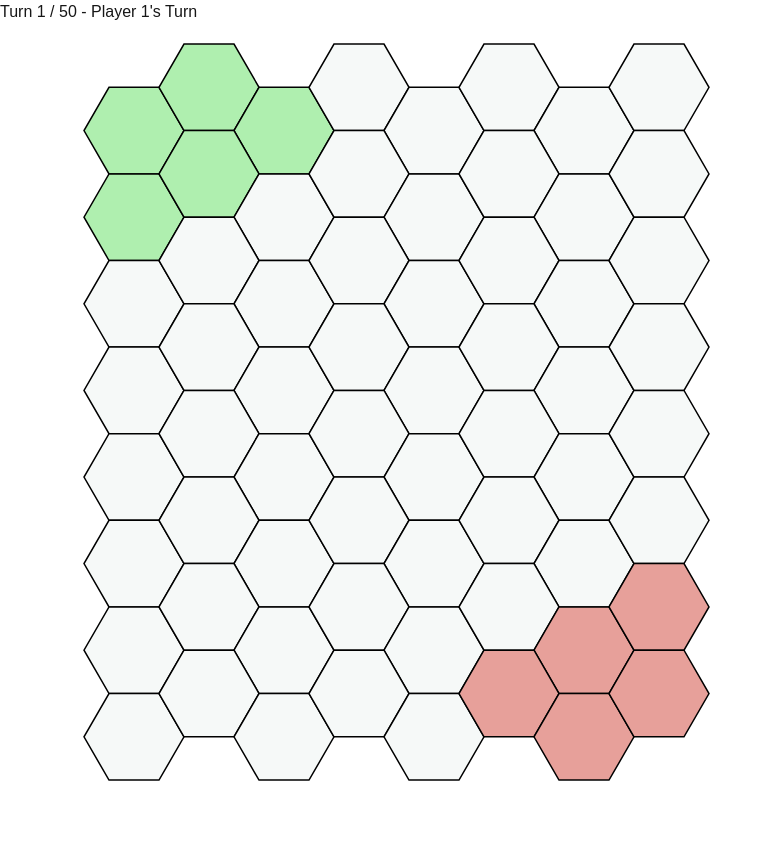
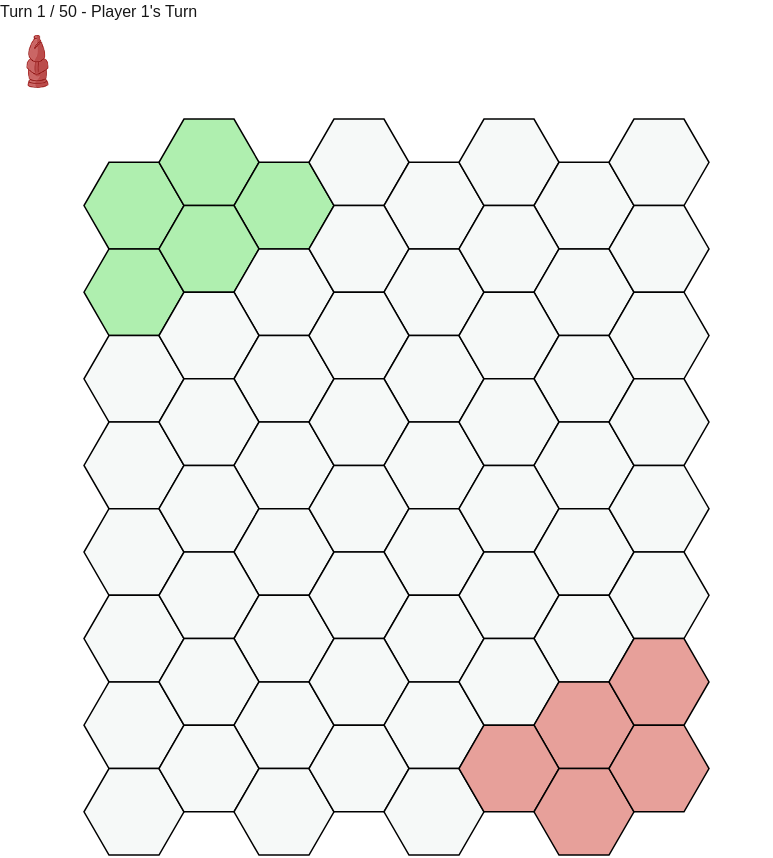
Before and after one commit to navyney/KOMBAT, a Next.js app in the folder frontend/: page /GamePage in a window 1280 px wide. Shown: the top 858 px of the page, without its empty margins (0-773 px from the left). Built offline with nearby package versions, Linux system fonts and the light colour scheme.

Commit message:
เพิ่ม code ที่สามารถสร้างรูป minion ใน hexgrid ได้

```diff
--- a/frontend/src/component/HexGrid.tsx
+++ b/frontend/src/component/HexGrid.tsx
@@ -1,4 +1,6 @@
 'use client'
+
+import Image from "next/image";
 import {useEffect, useState} from "react";
 
 export interface Hex {
@@ -12,6 +14,11 @@ export interface Hex {
     onHexClick?: (hexId: number) => void
     initialHex_Yellow: number[]
 }
+
+// interface Hexagon {
+//     id: number;
+//     imageUrl: string;
+// }
 
 const HexGrid: React.FC<Hex> = ({rows, cols, size, distance, initialHex_Ally, initialHex_Opponent, onHexClick, initialHex_Yellow}) => {
     const [selectedAllyHexes, setSelectedAllyHexes] = useState<number[]>([]);
@@ -56,7 +63,6 @@ const HexGrid: React.FC<Hex> = ({rows, cols, size, distance, initialHex_Ally, in
             return a;
         };
 
-    //เช็คว่าช่องที่กดติดกับช่องสีเขียวหรือไม่
     const canClickHex = (hexId: number) => {
         if (selectedAllyHexes.includes(hexId) || selectedOpponentHexes.includes(hexId)) return false;
         return (
@@ -79,8 +85,24 @@ const HexGrid: React.FC<Hex> = ({rows, cols, size, distance, initialHex_Ally, in
         setSelectedYellowHex(getlistNeighbors(initialHex_Yellow));
     }, [initialHex_Ally, initialHex_Opponent,initialHex_Yellow]);
 
+    // const [hexagons, setHexagons] = useState<Hexagon[]>(
+    //     Array.from({ length: rows * cols }).map((_, index) => ({
+    //         id: index + 1,
+    //         imageUrl: `/image/minions/white-pawn.png`,
+    //     }))
+    // );
 
     return (
+        <div>
+            <div className="flex">
+                <Image
+                    src="/image/minions/chess-bishop-red.png"
+                    alt="Minion"
+                    width={75}
+                    height={75}
+                    className="align-middle"
+                />
+            </div>
             <svg
                 className={"margin-left flex flex-col items-center justify-center min-h-screen"}
                 //width={cols * (2 * hexWidth) + 2 * distance}
@@ -112,24 +134,69 @@ const HexGrid: React.FC<Hex> = ({rows, cols, size, distance, initialHex_Ally, in
                                     }
                                     style={{cursor: "pointer"}}
                                 />
-                            <text
-                                x={size + distance}
-                                y={size + distance}
-                                fontSize="14"
-                                textAnchor="middle"
-                                fill={
-                                    selectedAllyHexes.includes(hexId) || selectedOpponentHexes.includes(hexId) || selectedYellowHex?.includes(hexId)
-                                        ? "#f6f9f8"
-                                        : "#f6f9f8"}
-                            >
-
-                            </text>
                             </g>
                         );
                     })
                 )}
             </svg>
+        </div>
     );
+
+    // return (
+    //     <div style={{ position: "relative", width: cols * hexWidth, height: rows * hexHeight }}>
+    //         <svg
+    //             className="hex-grid"
+    //             width={cols * hexWidth + 2 * distance}
+    //             height={rows * (hexHeight + 10) + 2 * distance}
+    //             style={{ display: "block" }}
+    //         >
+    //             {Array.from({ length: rows }).map((_, row) =>
+    //                 Array.from({ length: cols }).map((_, col) => {
+    //                     const x = col * xOffset * 3;
+    //                     const y = row * hexHeight + (col % 2 === 1 ? 0 : hexHeight / 2);
+    //                     const hexId = (row + 1) * 10 + (col + 1);
+    //
+    //                     return (
+    //                         <g key={hexId} transform={`translate(${x},${y})`}>
+    //                             <polygon
+    //                                 points={hexagonPath}
+    //                                 stroke="black"
+    //                                 strokeWidth={2}
+    //                                 fill="transparent"
+    //                                 style={{ cursor: "pointer" }}
+    //                             />
+    //                         </g>
+    //                     );
+    //                 })
+    //             )}
+    //         </svg>
+    //
+    //         {hexagons.map((hex) => {
+    //             const col = (hex.id - 1) % cols;
+    //             const row = Math.floor((hex.id - 1) / cols);
+    //             const x = col * xOffset * 3+20;
+    //             const y = row * hexHeight + (col % 2 === 1 ? 0 : hexHeight / 2);
+    //
+    //
+    //             return (
+    //                 <img
+    //                     key={hex.id}
+    //                     src="/image/minions/chess-bishop-green.png"
+    //                     alt={`Hex ${hex.id}`}
+    //                     className="hex-image"
+    //                     style={{
+    //                         position: "absolute",
+    //                         left: x,
+    //                         top: y+y/100,
+    //                         width: hexWidth,
+    //                         height: hexHeight,
+    //                         clipPath: "polygon(50% 0%, 100% 25%, 100% 75%, 50% 100%, 0% 75%, 0% 25%)",
+    //                     }}
+    //                 />
+    //             );
+    //         })}
+    //     </div>
+    // );
     }
 ;
 
```
Lines whose indentation alone changed are shown as unchanged.
